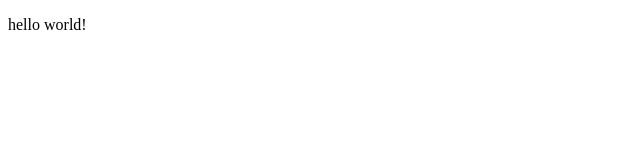
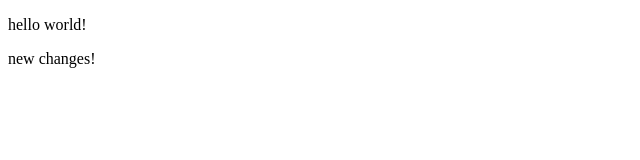
Before and after one commit to rishikagudise/Rishika_IS424, a plain HTML site: page index.html in a window 1280 px wide. Shown: the full height of the page, 0-640 px from the left. Drawn offline with Linux system fonts and the light colour scheme.

Commit message:
added paragraph

```diff
--- a/index.html
+++ b/index.html
@@ -7,5 +7,6 @@
   </head>
   <body>
     <p>hello world!</p>
+    <p>new changes!</p>
   </body>
 </html>
```
